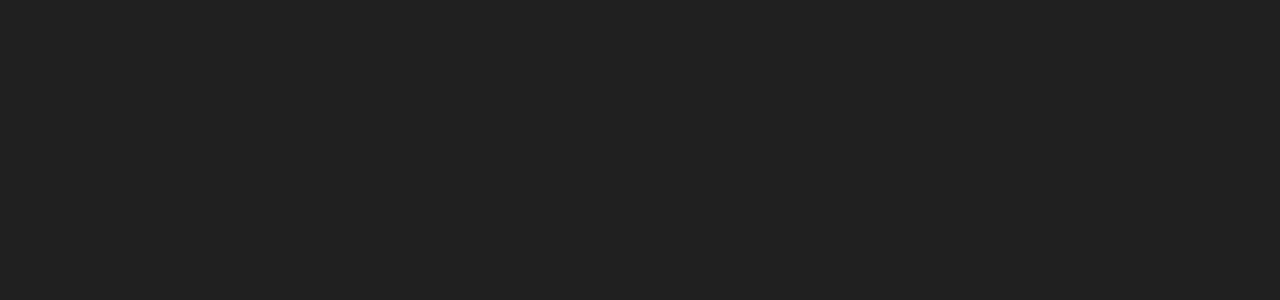
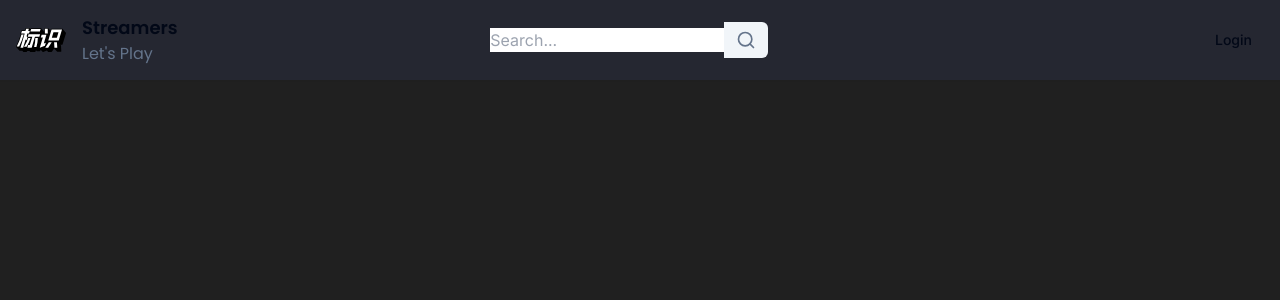
Before and after one commit to Kayange123/streamer, a Next.js app: page / in a window 1280 px wide. Shown: the top 300 px of the page. Built offline with nearby package versions, Linux system fonts and the light colour scheme; no server answers.

Commit message:
code refactor

```diff
--- /dev/null
+++ b/app/(root)/(home)/layout.tsx
@@ -0,0 +1,13 @@
+import Navbar from "@/components/shared/navbar";
+import React from "react";
+
+function HomeLayout({ children }: { children: React.ReactNode }) {
+  return (
+    <>
+      <Navbar />
+      <div className="flex h-full pt-20">{children}</div>
+    </>
+  );
+}
+
+export default HomeLayout;
--- /dev/null
+++ b/app/(root)/(home)/page.tsx
@@ -0,0 +1,6 @@
+import { UserButton } from "@clerk/nextjs";
+import Image from "next/image";
+
+export default function Home() {
+  return <UserButton afterSignOutUrl="/" />;
+}
```
